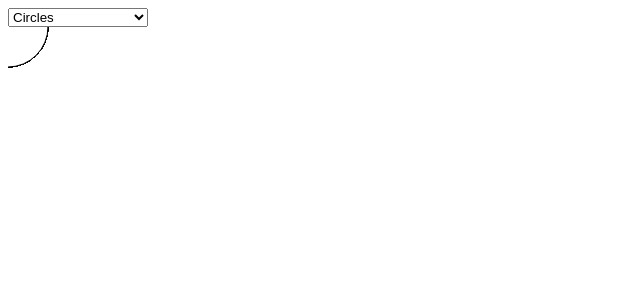
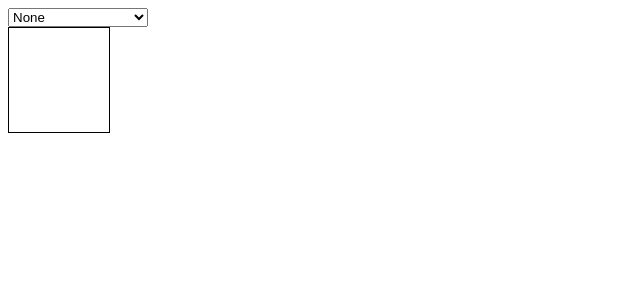
Before and after one commit to fabiofucci98/p5js_exercises, a React (Create React App) app: page / in a window 1280 px wide. Shown: the top 300 px of the page, without its empty margins (0-640 px from the left). Built offline with nearby package versions, Linux system fonts and the light colour scheme; the HTML template or start-up script is replaced by a standard one.

Commit message:
added test styling and sketch description

```diff
--- a/src/App.js
+++ b/src/App.js
@@ -4,7 +4,7 @@ import sketches from './sketchesMap';
 import SketchComponent from './components/SketchComponent';
 
 const App = () => {
-  const [selectedSketch, setSelectedSketch] = useState('Circles');
+  const [selectedSketch, setSelectedSketch] = useState('None');
 
   const handleSelectChange = (e) => {
     const selectedSketch = e.target.value;
@@ -13,7 +13,7 @@ const App = () => {
 
   return (
     <>
-      <SelectComponent selectedSketch={selectedSketch} onSketchChange={handleSelectChange} sketches={sketches} />
+      <SelectComponent  selectedSketch={selectedSketch} onSketchChange={handleSelectChange} sketches={sketches} />
       <SketchComponent selectedSketch={sketches[selectedSketch]} />
     </>
   );
--- /dev/null
+++ b/src/Sketch.js
@@ -0,0 +1,8 @@
+class Sketch{
+    constructor(sketch,text){
+        this.sketch = sketch;
+        this.text = text;
+    }
+}
+
+export default Sketch
--- /dev/null
+++ b/src/aa.module.css
@@ -0,0 +1,4 @@
+.aa{
+    width: min-content;
+    border: 1px black solid;
+}
--- a/src/components/SketchComponent.js
+++ b/src/components/SketchComponent.js
@@ -1,17 +1,27 @@
 import React, { useEffect, useRef } from 'react';
 import p5 from 'p5';
+import styles from '../aa.module.css';
+
 
 const SketchComponent = ({ selectedSketch }) => {
-  const myRef = useRef(1);
+  const myRef = useRef(null);
 
   useEffect(() => {
-    const myP5 = new p5(selectedSketch, myRef.current);
+    const myP5 = new p5(selectedSketch?.sketch, myRef.current);
     return () => {
       myP5.remove();
     };
   }, [selectedSketch]);
 
-  return <div ref={myRef}></div>;
+  let text = '';
+  if(selectedSketch && selectedSketch.text) text = selectedSketch.text;
+  return (
+    <>
+      <div className={styles.aa} ref={myRef}></div>
+      <p>{text}</p>
+    </>
+
+  );
 };
 
 export default SketchComponent;
--- a/src/sketches/circles.js
+++ b/src/sketches/circles.js
@@ -1,8 +1,7 @@
-const Circles = (p) => {
+import Sketch from "../Sketch";
 
-    p.text = "test text";
-    p.versions = ['red','blue'];
-
+const text = "aaa";
+const sketch = (p) =>{
     p.setup = () => {
         p.createCanvas(400, 400);
     }
@@ -15,6 +14,10 @@ const Circles = (p) => {
         }
         p.ellipse(p.mouseX, p.mouseY, 80, 80);
     }
-}
+};
+
+const Circles = new Sketch(sketch,text);
+
+
 
 export default Circles
--- a/src/sketches/randomDistribution.js
+++ b/src/sketches/randomDistribution.js
@@ -1,4 +1,6 @@
-const RandomDistribution = (p) => {
+import Sketch from "../Sketch";
+
+const sketch = (p) => {
 
     const total = 20;
     const randomCounts = Array.from({length: total},()=>0);
@@ -25,8 +27,10 @@ const RandomDistribution = (p) => {
 
 
     }
-
-
 }
 
+const text = "Example of a random distribution";
+
+const RandomDistribution = new Sketch(sketch,text);
+
 export default RandomDistribution
--- a/src/sketches/randomWalker.js
+++ b/src/sketches/randomWalker.js
@@ -1,9 +1,10 @@
+import Sketch from "../Sketch";
+
 class Walker{
     constructor(p){
         this.p = p;
         this.x = p.width/2;
         this.y = p.height/2;
-        console.log(this.x,this.y)
     }
     show(){
         const p = this.p;
@@ -28,12 +29,9 @@ class Walker{
 
 
     }
-
-
 }
 
-
-const RandomWalker = (p)=>{
+const sketch = (p)=>{
     let walker;
     p.setup = ()=>{
         p.createCanvas(1000,1000);
@@ -46,4 +44,10 @@ const RandomWalker = (p)=>{
     }
 };
 
+const text = "Random walker with a 5% probability of moving towards the mouse"
+const RandomWalker = new Sketch(sketch,text);
+
+
+
+
 export default RandomWalker;
```
